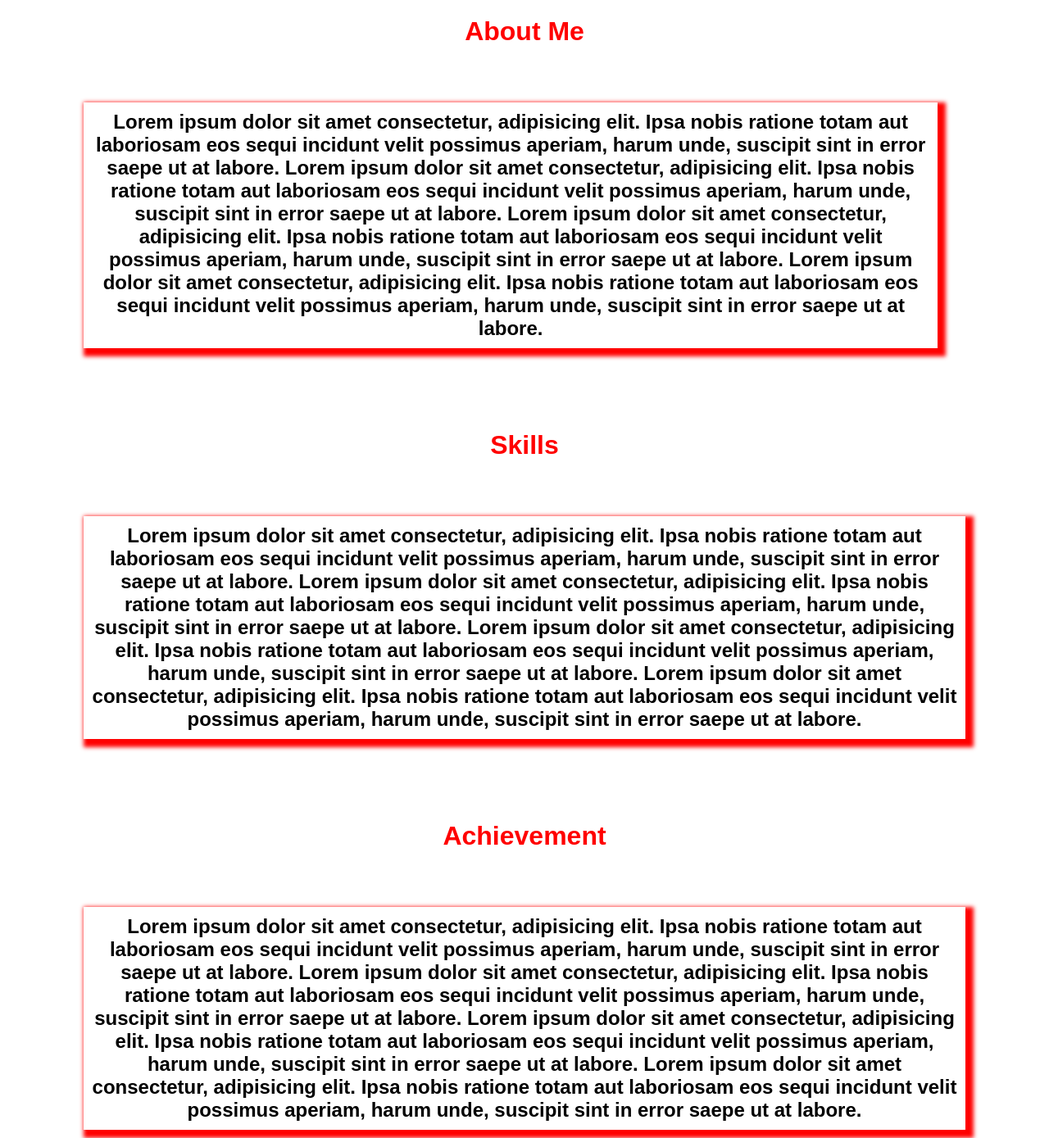
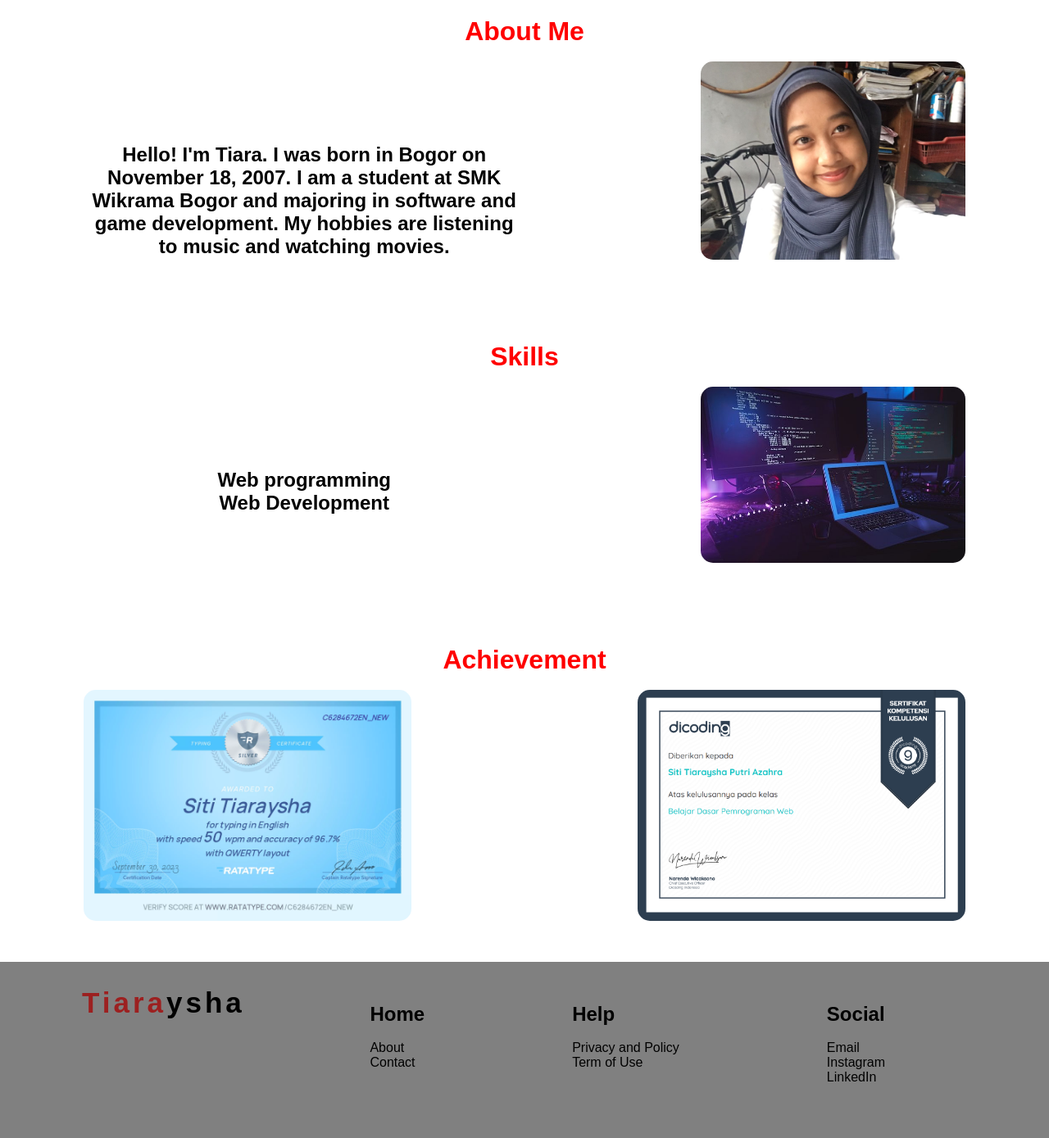
Before and after one commit to tiaraysha/tiaraysha.github.io, a plain HTML site: page about.html in a window 1280 px wide. Shown: the part 180-1569 px from the top of the page at 82% size. Drawn offline with Linux system fonts and the light colour scheme.

Commit message:
final design

```diff
--- a/about.html
+++ b/about.html
@@ -33,68 +33,43 @@
             <label for="check" class="menu"><i class="fa-solid fa-bars" style="color: #000000;"></i></label>
         </div>
 
+
     <main>
 
         <div class="about">
         <div class="about-me">
            <h1>About Me</h1> <br>
-        <h2>Lorem ipsum dolor sit amet consectetur, adipisicing elit.
-            Ipsa nobis ratione totam aut laboriosam eos sequi incidunt
-            velit possimus aperiam, harum unde, suscipit sint in error
-            saepe ut at labore. Lorem ipsum dolor sit amet consectetur, adipisicing elit.
-            Ipsa nobis ratione totam aut laboriosam eos sequi incidunt
-            velit possimus aperiam, harum unde, suscipit sint in error
-            saepe ut at labore. Lorem ipsum dolor sit amet consectetur, adipisicing elit.
-            Ipsa nobis ratione totam aut laboriosam eos sequi incidunt
-            velit possimus aperiam, harum unde, suscipit sint in error
-            saepe ut at labore. Lorem ipsum dolor sit amet consectetur, adipisicing elit.
-            Ipsa nobis ratione totam aut laboriosam eos sequi incidunt
-            velit possimus aperiam, harum unde, suscipit sint in error
-            saepe ut at labore.</h2>
+           <div class="lah">
+        <h2>Hello! I'm Tiara.  I was born in Bogor on November 18, 2007. I am a student at SMK Wikrama Bogor and majoring in software and game development. My hobbies are listening to music and watching movies. </h2>
+        <img src="img/titi abu.jpg" class="abu">
+        </div>
         </div>
 
         <div class="skills">
             <h1>Skills</h1> <br>
-            <h2>Lorem ipsum dolor sit amet consectetur, adipisicing elit.
-                Ipsa nobis ratione totam aut laboriosam eos sequi incidunt
-                velit possimus aperiam, harum unde, suscipit sint in error
-                saepe ut at labore. Lorem ipsum dolor sit amet consectetur, adipisicing elit.
-                Ipsa nobis ratione totam aut laboriosam eos sequi incidunt
-                velit possimus aperiam, harum unde, suscipit sint in error
-                saepe ut at labore. Lorem ipsum dolor sit amet consectetur, adipisicing elit.
-                Ipsa nobis ratione totam aut laboriosam eos sequi incidunt
-                velit possimus aperiam, harum unde, suscipit sint in error
-                saepe ut at labore. Lorem ipsum dolor sit amet consectetur, adipisicing elit.
-                Ipsa nobis ratione totam aut laboriosam eos sequi incidunt
-                velit possimus aperiam, harum unde, suscipit sint in error
-                saepe ut at labore.</h2>
+            <div class="lah">
+            <h2>Web programming<br>Web Development</h2>
+            <img src="img/Premium Photo _ Various computer equipment with programming code on screens on table in dark room, cyber security concept, copy space.jpeg" class="programming">
+        </div>
         </div>
 
         <div class="reward">
             <h1>Achievement</h1> <br>
-            <h2>Lorem ipsum dolor sit amet consectetur, adipisicing elit.
-                Ipsa nobis ratione totam aut laboriosam eos sequi incidunt
-                velit possimus aperiam, harum unde, suscipit sint in error
-                saepe ut at labore. Lorem ipsum dolor sit amet consectetur, adipisicing elit.
-                Ipsa nobis ratione totam aut laboriosam eos sequi incidunt
-                velit possimus aperiam, harum unde, suscipit sint in error
-                saepe ut at labore. Lorem ipsum dolor sit amet consectetur, adipisicing elit.
-                Ipsa nobis ratione totam aut laboriosam eos sequi incidunt
-                velit possimus aperiam, harum unde, suscipit sint in error
-                saepe ut at labore. Lorem ipsum dolor sit amet consectetur, adipisicing elit.
-                Ipsa nobis ratione totam aut laboriosam eos sequi incidunt
-                velit possimus aperiam, harum unde, suscipit sint in error
-                saepe ut at labore.</h2>
-        </div>
+            <div class="reward-space">
+            <img src="img/ratatype.webp" class="ratatype">
+            <img src="img/dicoding.png" class="dicoding">
+            </div>
         </div>
     </div>
+</div>
+
     </main>
 
     <footer>
         <div class="footer">
             <div class="text-footer">
         <h2 class="judul"><span>Tiara</span>ysha</h2>
-        <p>Lorem ipsum dolor sit amet consectetur adipisicing elit. Consequuntur laudantium incidunt perferendis culpa quo ad omnis voluptatum quos, eaque explicabo facilis non quia reiciendis a illo aperiam quis eum cupiditate.</p>
+        <p></p>
             </div>
 
         <div class="bawah">
--- a/nyoba.css
+++ b/nyoba.css
@@ -72,12 +72,6 @@ nav ul li a:hover {
     margin: 100px 0;
 }
 
-.text1 {
-    /* flex-basis: 40%; */
-    /* position: relative; */
-    margin-left: 50px;
-}
-
 .text1 h1 {
     font-size: 50px;
     color: red;
@@ -88,9 +82,10 @@ nav ul li a:hover {
 }
 
 .text1 p {
-    color: white;
+    color: gray;
     font-size: 15px;
     letter-spacing: 2px;
+    width: 60%;
 }
 
 .text2 {
@@ -152,51 +147,59 @@ nav ul li a:hover {
     cursor: pointer;
 }
 
-.about-me {
-    /* display: flex; */
-}
+/* .about-me {
+    width: 50%;
+} */
 
 .about-me h1 {
     /* display: flex; */
     text-align: center;
     margin-top: 100px;
-    margin-bottom: 50px;
+    /* margin-bottom: 50px; */
     color: red;
 }
 
-.about-me h2 {
-    display: flex;
-    justify-content: space-around;
-    width: 95%;
-    box-shadow: 5px 5px 5px 5px red;
-    text-align: center;
-    padding: 10px;
+
+.about img {
+    width: 30%;
+    border-radius: 15px;
 }
 
-.about {
-    /* display: flex;
+
+.lah {
+    display: flex;
     justify-content: space-between;
-    margin: 10px; */
+}
+
+.lah h2 {
+    width: 50%;
+    margin-top: 100px;
+    text-align: center;
 }
 
 .skills h1 {
     color: red;
     text-align: center;
     margin-top: 100px;
-    margin-bottom: 50px;
 }
 
 .skills h2 {
-    box-shadow: 5px 5px 5px 5px red;
     text-align: center;
-    padding: 10px;
+}
+
+.reward img {
+    width: 400px;
+}
+
+.reward-space {
+    display: flex;
+    justify-content: space-between;
 }
 
 .reward h1 {
     color: red;
     text-align: center;
     margin-top: 100px;
-    margin-bottom: 50px;
 }
 
 .reward h2 {
@@ -205,6 +208,7 @@ nav ul li a:hover {
     padding: 10px;
     margin-bottom: 10px;
 }
+
 
 .contact {
     text-align: center;
--- a/respon.css
+++ b/respon.css
@@ -1,4 +1,4 @@
-@media screen and (max-width:728px) {
+@media screen and (max-width:600px) {
     /* nav ul {
         width: 100%;
         background: gray;
@@ -54,6 +54,20 @@
         justify-content: center;
     }
 
+    .text1 p {
+        width: 100%;
+    }
+
+    .text2 {
+        justify-content: center;
+    }
+
+    .text2 .ning {
+        margin-top: 50px;
+        width: 50%;
+    }
+
+
     .footer {
         display: block;
         margin: 50px 50px;
@@ -64,10 +78,8 @@
     }
 
     .bawah {
-        /* width: 50%; */
-        /* align-items: center; */
-        /* justify-content: space-evenly; */
-        margin:30px 0;
+        width: 80%;
+        margin: 50px 50px;
     }
 
     .contact {
@@ -95,4 +107,24 @@
     .contact h1 {
         font-size: 35px;
     }
+
+    .lah img {
+        display: none;
+    }
+
+    .lah h2 {
+        width: 100%;
+        margin-bottom: 10px;
+        margin-top: 20px;
+    }
+
+    .reward-space {
+        display: flex;
+        flex-direction: column;
+        align-items: center;
+    }
+
+    .dicoding {
+        margin-top: 30px;
+    }
 }
```
Also changed, not shown: index.html (+2 -2 lines), img/Haechan_Glitch_Mode_-removebg-preview.png (deleted), img/Premium Photo _ Various computer equipment with programming code on screens on table in dark room, cyber security concept, copy space.jpeg (added), img/dicoding.png (added), img/logo_stpa-removebg-preview.png (deleted), img/purple_shape-removebg-preview.png (deleted), img/ratatype.webp (added), img/titi abu.jpg (added).
